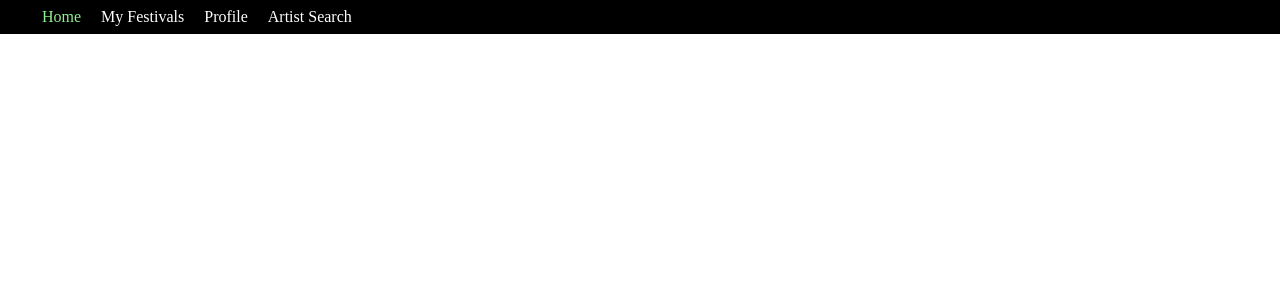
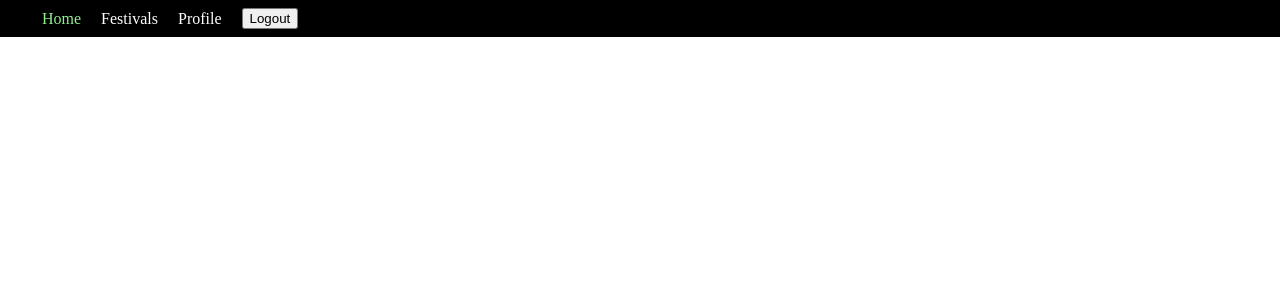
Before and after one commit to shroobear/FestList, a React (Create React App) app in the folder client/: page / in a window 1280 px wide. Shown: the top 300 px of the page. Built offline with nearby package versions, Linux system fonts and the light colour scheme; no server answers.

Commit message:
adds log in/out conditional based on currentUser

```diff
--- a/client/src/components/NavBar.js
+++ b/client/src/components/NavBar.js
@@ -1,7 +1,10 @@
-import React from "react";
+import React, { useContext } from "react";
 import { NavLink } from "react-router-dom";
+import AppContext from "../context/AppContext";
 
-function NavBar() {
+function NavBar({ logout }) {
+    const { currentUser } = useContext(AppContext);
+
     return (
         <div className="navBar-container">
             <div className="navbar-links">
@@ -13,7 +16,7 @@ function NavBar() {
                     </li>
                     <li>
                         <NavLink exact to="/festivals">
-                            My Festivals
+                            Festivals
                         </NavLink>
                     </li>
                     <li>
@@ -22,9 +25,15 @@ function NavBar() {
                         </NavLink>
                     </li>
                     <li>
-                        <NavLink exact to="/favorites">
-                            Artist Search
-                        </NavLink>
+                        {currentUser !== null ? (
+                            <button onClick={logout}>
+                                Logout
+                            </button>
+                        ) : (
+                            <NavLink exact to="/login">
+                                Login
+                            </NavLink>
+                        )}
                     </li>
                 </ul>
             </div>
```
